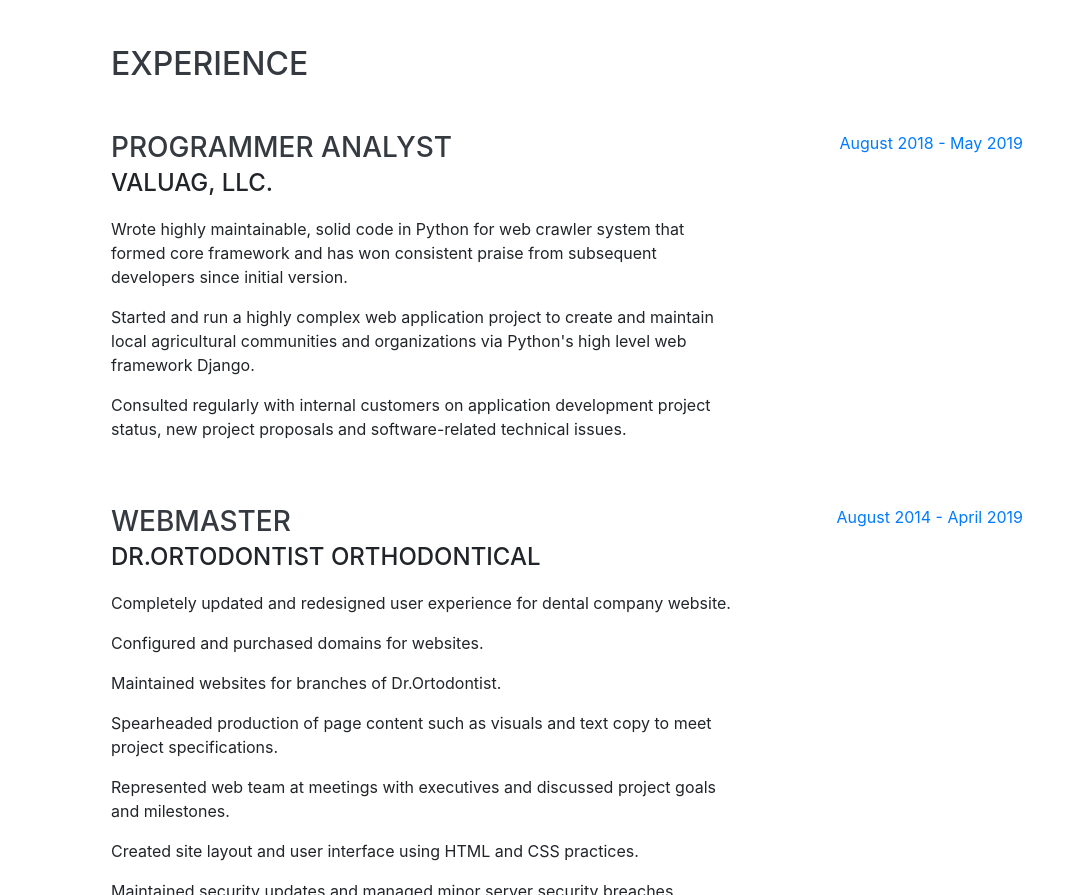
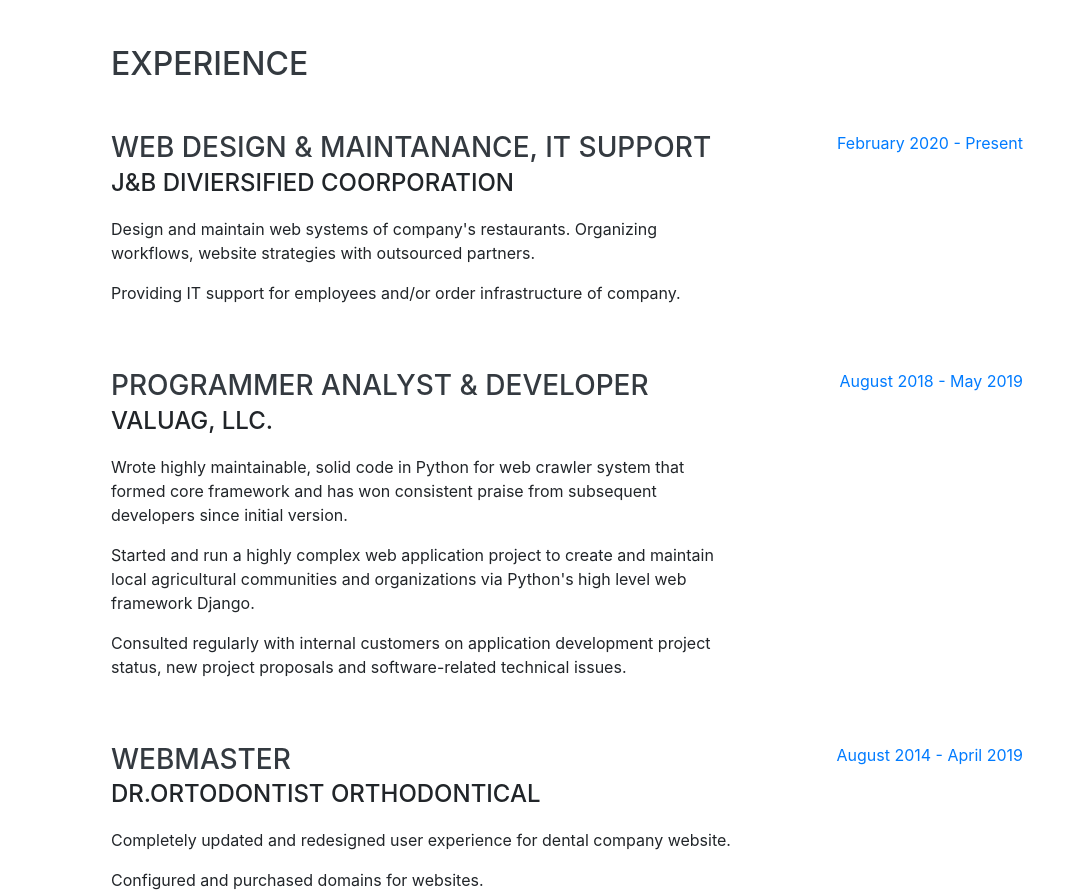
Before and after one commit to iErdem1/gh-pages, a website with bundled scripts: page index.html in a window 1280 px wide. Shown: the part 804-1699 px from the top of the page, without its empty margins (209-1280 px from the left). Built offline with nearby package versions, Linux system fonts and the light colour scheme; a web font is replaced by a local one.

Commit message:
index.html updated. new experince field added

```diff
--- a/index.html
+++ b/index.html
@@ -85,7 +85,7 @@
 						<a href="mailto:name@email.com">aerdem1@binghamton.edu</a>
 					</div>
 					<p class="lead mb-5">
-						Determined Programmer Analyst and developer with a background in systems
+						Determined software engineer and developer with a background in systems
 						assessments, supporting client implementations and developing web
 						applications with Agile and Scrum methodologies. Bilingual student and
 						employee with over 5 years of writing code and making modifications and good
@@ -133,7 +133,27 @@
 						class="resume-item d-flex flex-column flex-md-row justify-content-between mb-5"
 					>
 						<div class="resume-content">
-							<h3 class="mb-0">Programmer Analyst</h3>
+							<h3 class="mb-0">Web Design & Maintanance, IT Support</h3>
+							<div class="subheading mb-3">J&B Diviersified Coorporation</div>
+							<p>
+								Design and maintain web systems of company's restaurants. Organizing
+								workflows, website strategies with outsourced partners.
+							</p>
+							<p>
+								Providing IT support for employees and/or order infrastructure of
+								company.
+							</p>
+						</div>
+						<div class="resume-date text-md-right">
+							<span class="text-primary">February 2020 - Present</span>
+						</div>
+					</div>
+
+					<div
+						class="resume-item d-flex flex-column flex-md-row justify-content-between mb-5"
+					>
+						<div class="resume-content">
+							<h3 class="mb-0">Programmer Analyst & Developer</h3>
 							<div class="subheading mb-3">ValuAg, LLC.</div>
 							<p>
 								Wrote highly maintainable, solid code in Python for web crawler
```
